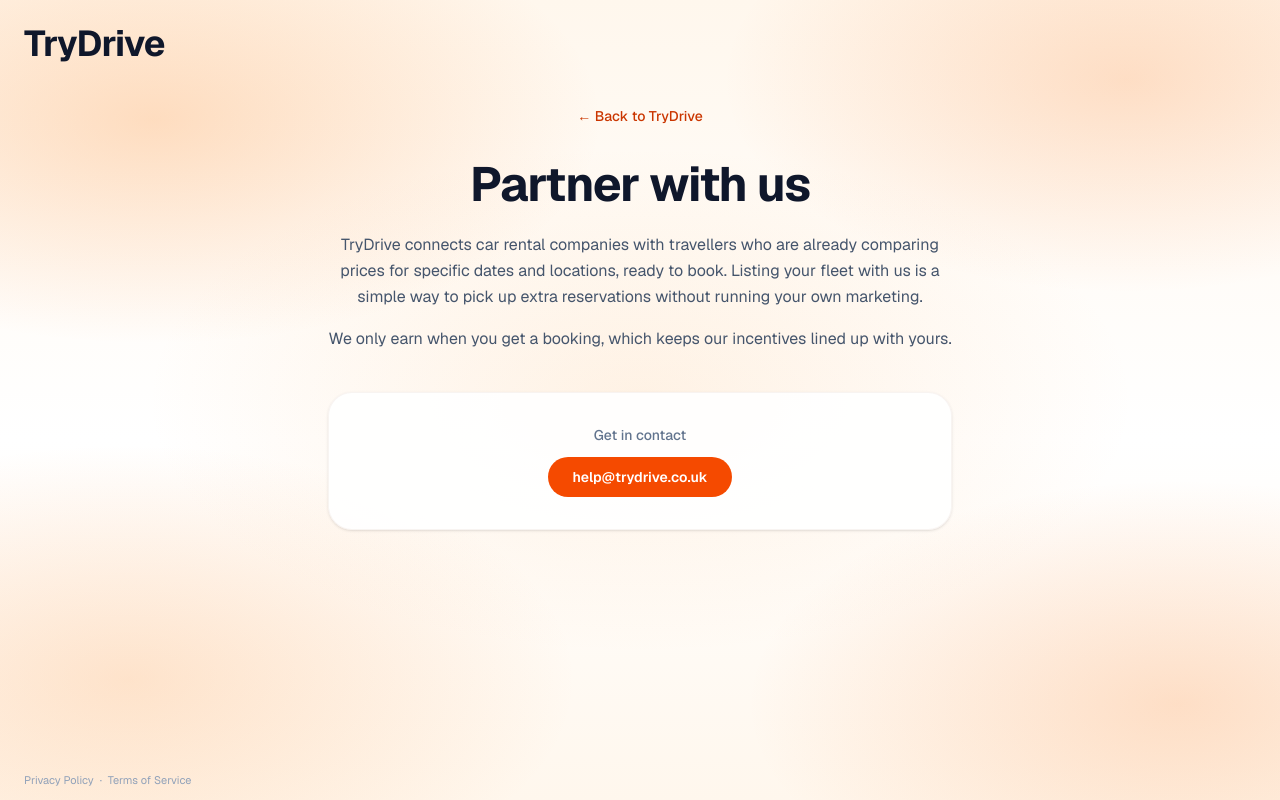
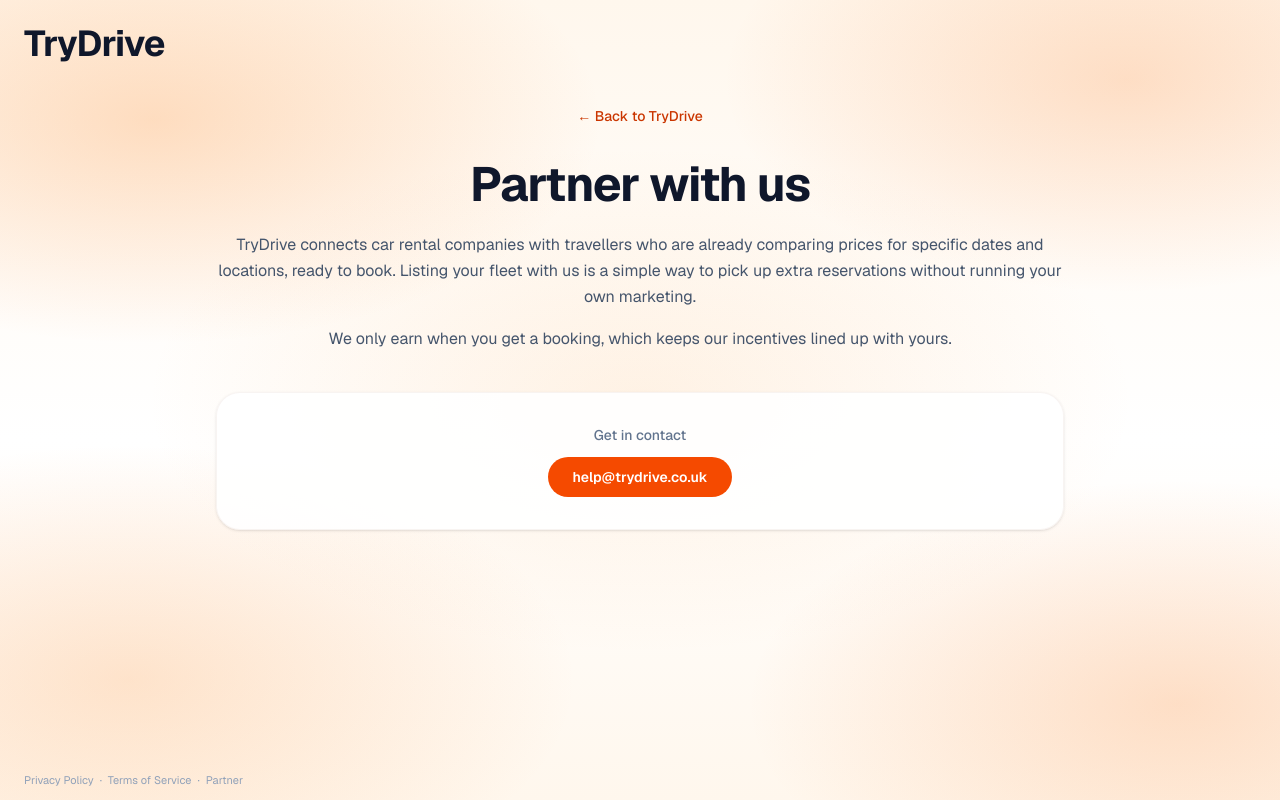
Before and after one commit to Dreamisblank/TryDrive, a Next.js app: page /partner in a window 1280 px wide. Built offline with nearby package versions, Linux system fonts and the light colour scheme.

Commit message:
Widen the partner page and link it from the footer
- Widen /partner's content column (max-w-2xl -> max-w-4xl) so the copy
  reads as normal paragraphs instead of a narrow, columnised block
- Add a "Partner" footer link (same style as Privacy Policy / Terms of
  Service) pointing to /partner

```diff
--- a/src/app/partner/page.tsx
+++ b/src/app/partner/page.tsx
@@ -16,7 +16,7 @@
       <SkyBackground />
       <SiteHeader />
 
-      <main className="mx-auto max-w-2xl px-6 pt-4 pb-24 text-center">
+      <main className="mx-auto max-w-4xl px-6 pt-4 pb-24 text-center">
         <Link
           href="/"
           className="text-sm font-medium text-orange-700 hover:text-orange-800"
--- a/src/components/SiteFooter.tsx
+++ b/src/components/SiteFooter.tsx
@@ -11,6 +11,10 @@
         <Link href="/terms" className="hover:text-slate-600">
           Terms of Service
         </Link>
+        <span className="mx-1.5">·</span>
+        <Link href="/partner" className="hover:text-slate-600">
+          Partner
+        </Link>
       </p>
     </footer>
   );
```
